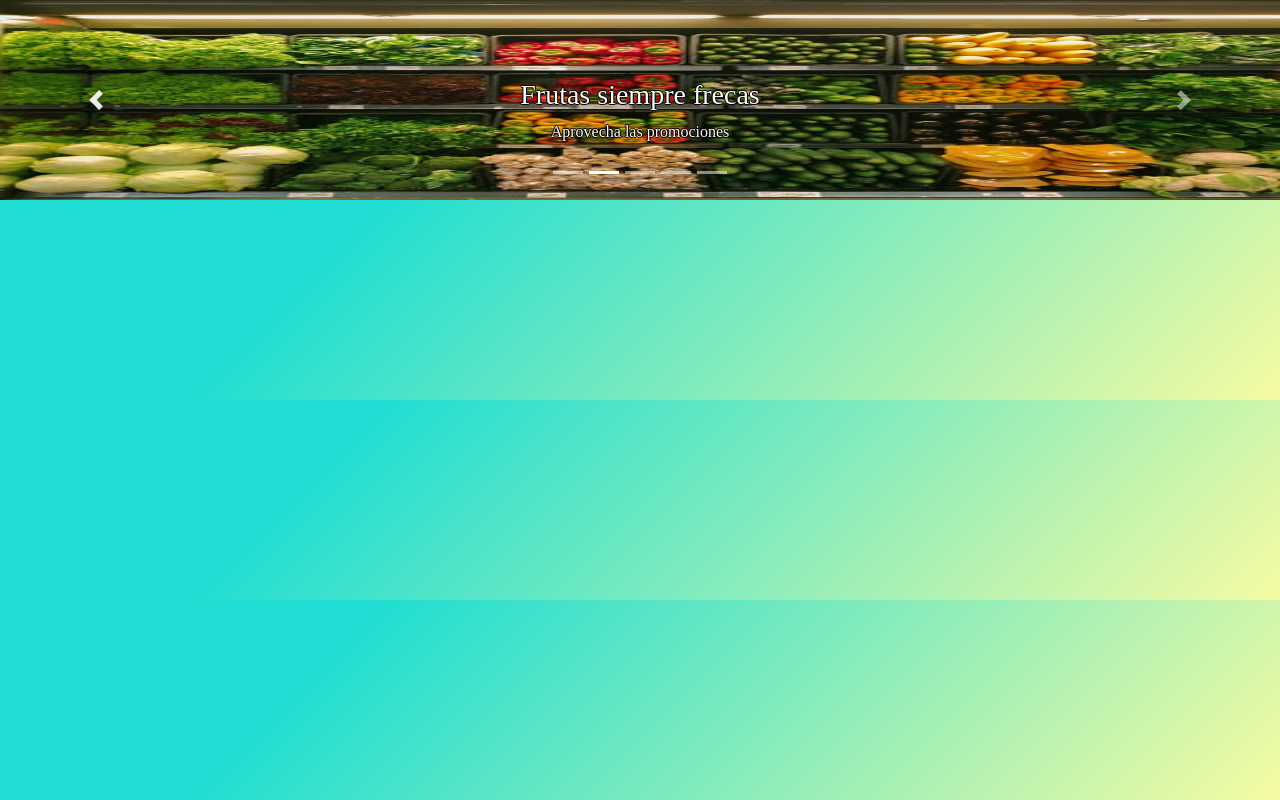
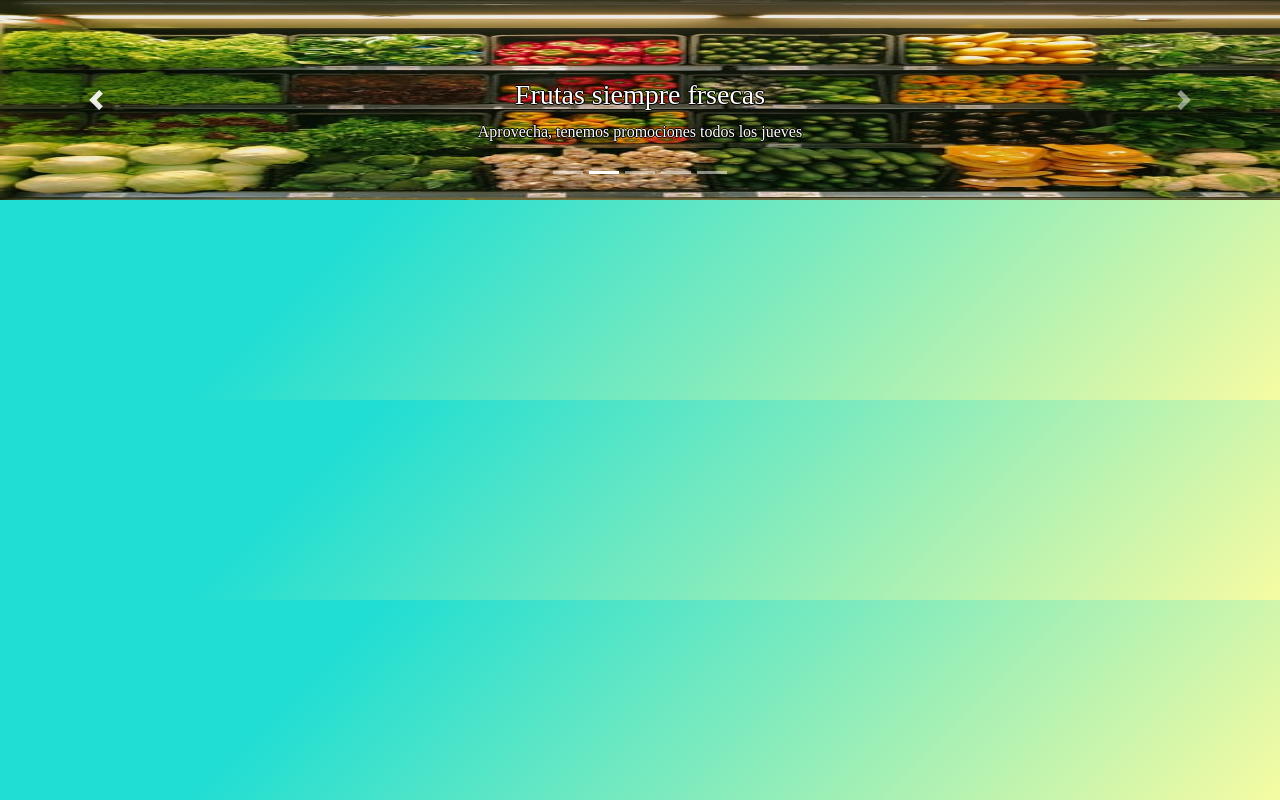
Before and after one commit to SaraMmejia/Proyecto-Make-it-Real, a React (Create React App) app in the folder cheaper/: page / in a window 1280 px wide. Both pictures are taken after a click on the item 604 px from the left and 172 px from the top of the page. Built offline with nearby package versions, Linux system fonts and the light colour scheme.

Commit message:
modificacion en components

```diff
--- a/cheaper/src/components/slider.js
+++ b/cheaper/src/components/slider.js
@@ -33,8 +33,8 @@ class Slider extends React.Component {
                             alt="Third slide"
                         />
                         <Carousel.Caption>
-                            <h3>Frutas siempre frecas</h3>
-                            <p>Aprovecha las promociones</p>
+                            <h3>Frutas siempre frsecas</h3>
+                            <p>Aprovecha, tenemos promociones todos los jueves</p>
                         </Carousel.Caption>
                     </Carousel.Item>
 
```
